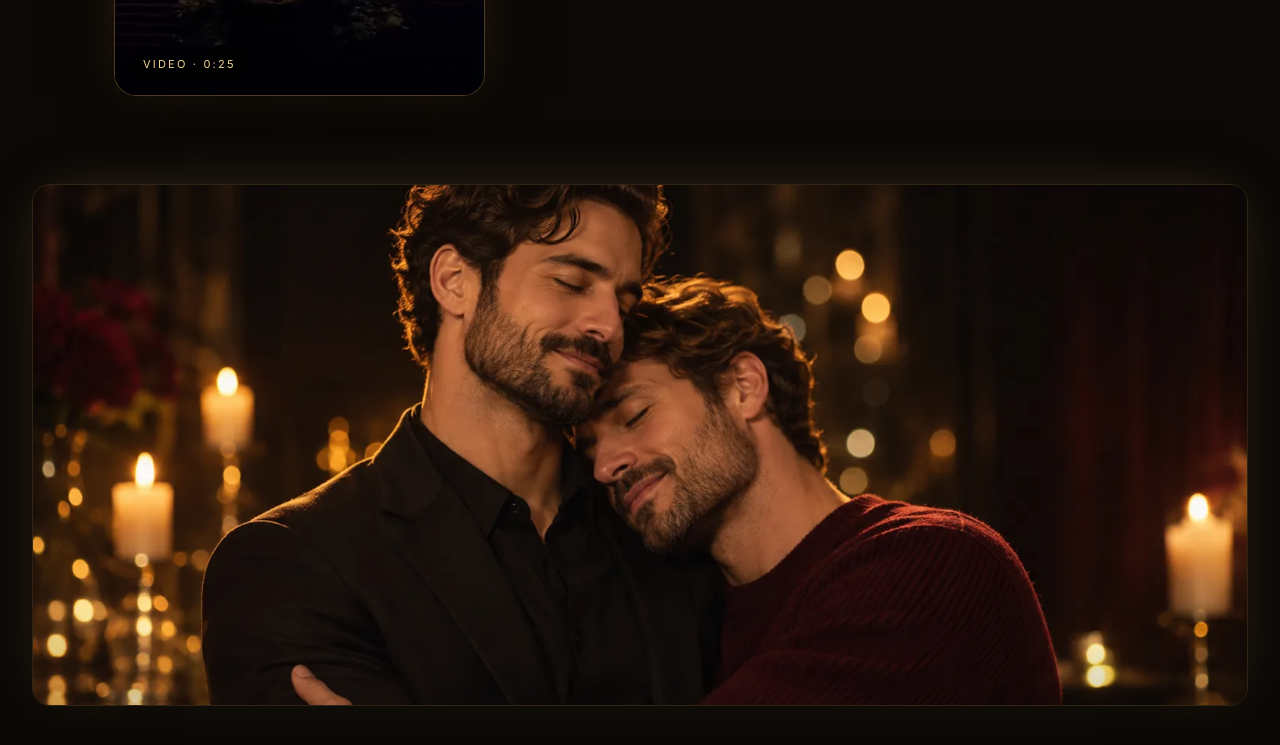
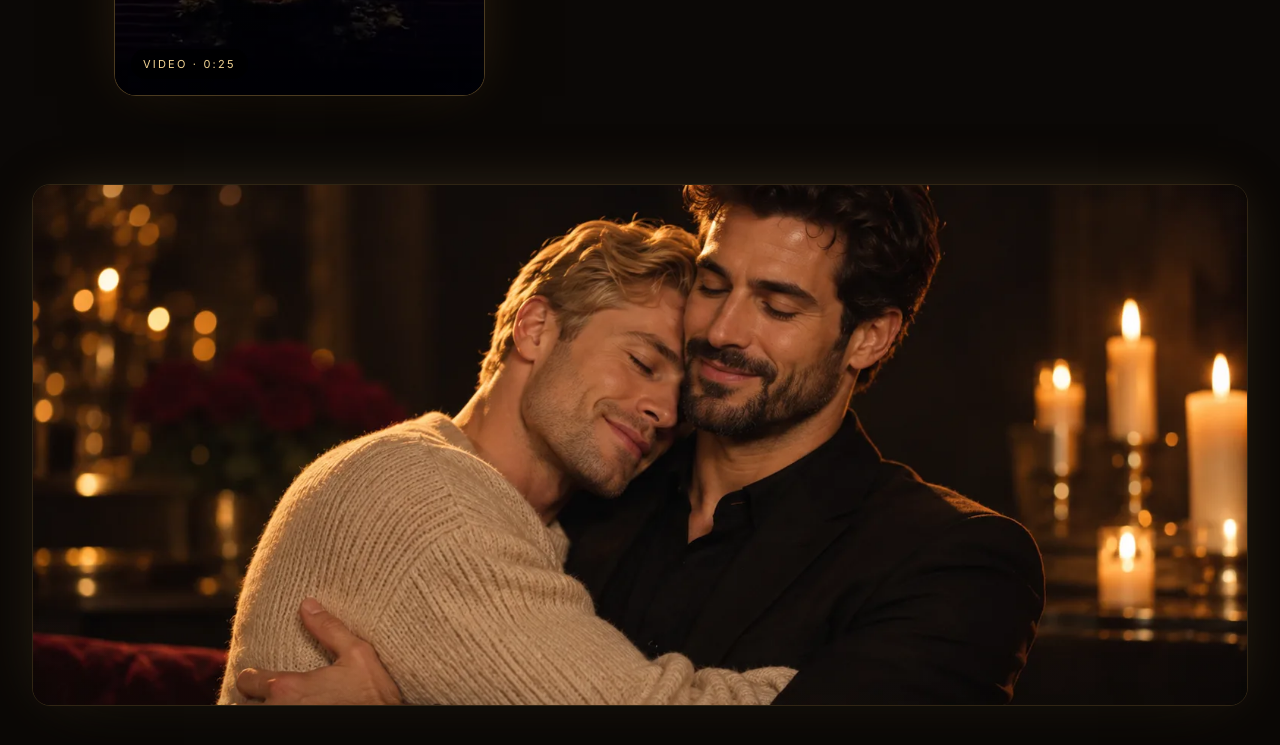
Before and after one commit to Nick8759/maestro-adrian, a plain HTML site: page index.html in a window 1280 px wide. Shown: the part 5011-5756 px from the top of the page. Drawn offline with Linux system fonts and the light colour scheme.

Commit message:
Nuova foto coppia: uno biondo e uno moro
Co-authored-by: Perplexity <noreply@perplexity.ai>

```diff
--- a/index.html
+++ b/index.html
@@ -148,7 +148,7 @@
 </div>
 </div>
 </div>
-<figure class="love-photo love-photo--after reveal"><img src="assets/coppia-abbraccio.webp" alt="Coppia di due uomini che si abbraccia teneramente a lume di candela" width="1600" height="900" loading="lazy" decoding="async"></figure>
+<figure class="love-photo love-photo--after reveal"><img src="assets/coppia-abbraccio-2.webp" alt="Coppia di due uomini che si abbraccia teneramente a lume di candela" width="1600" height="900" loading="lazy" decoding="async"></figure>
 </div>
 </section>
 <!-- METODO -->
--- a/styles.css
+++ b/styles.css
@@ -359,4 +359,4 @@ h3{font-family:var(--serif);font-size:24px;line-height:1.2;font-weight:600}
 /* Foto coppia sotto "I lavori" (Ritorno e riavvicinamento) */
 .love-photo--after{margin-top:clamp(48px,7vw,88px);margin-bottom:0}
 .love-photo--after img{object-position:50% 30%}
-@media (max-width:640px){.love-photo--after img{object-position:48% 30%}}
+@media (max-width:640px){.love-photo--after img{object-position:54% 30%}}
```
Also changed, not shown: assets/coppia-abbraccio-2.webp (added), assets/coppia-abbraccio.webp (deleted).
